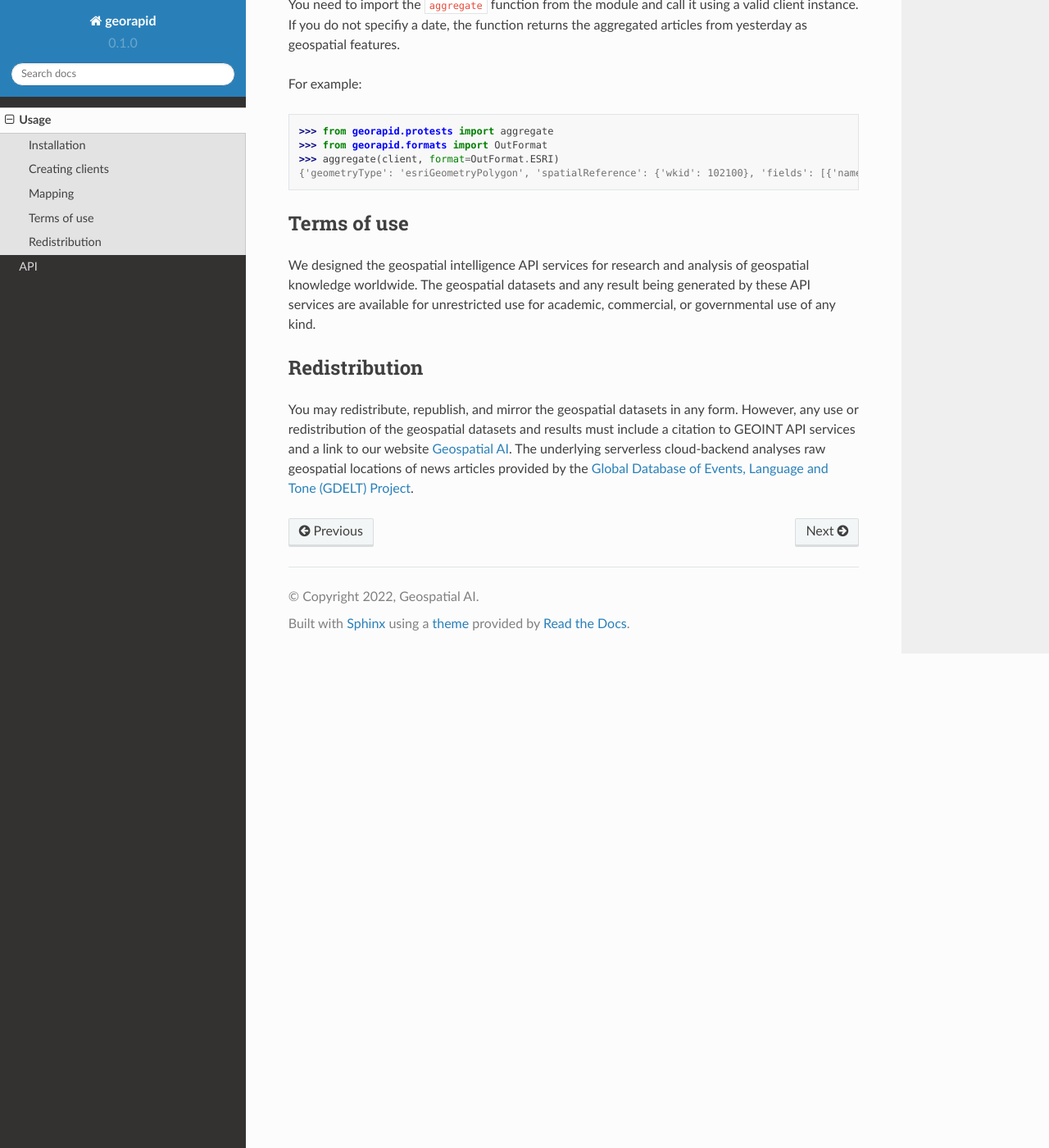
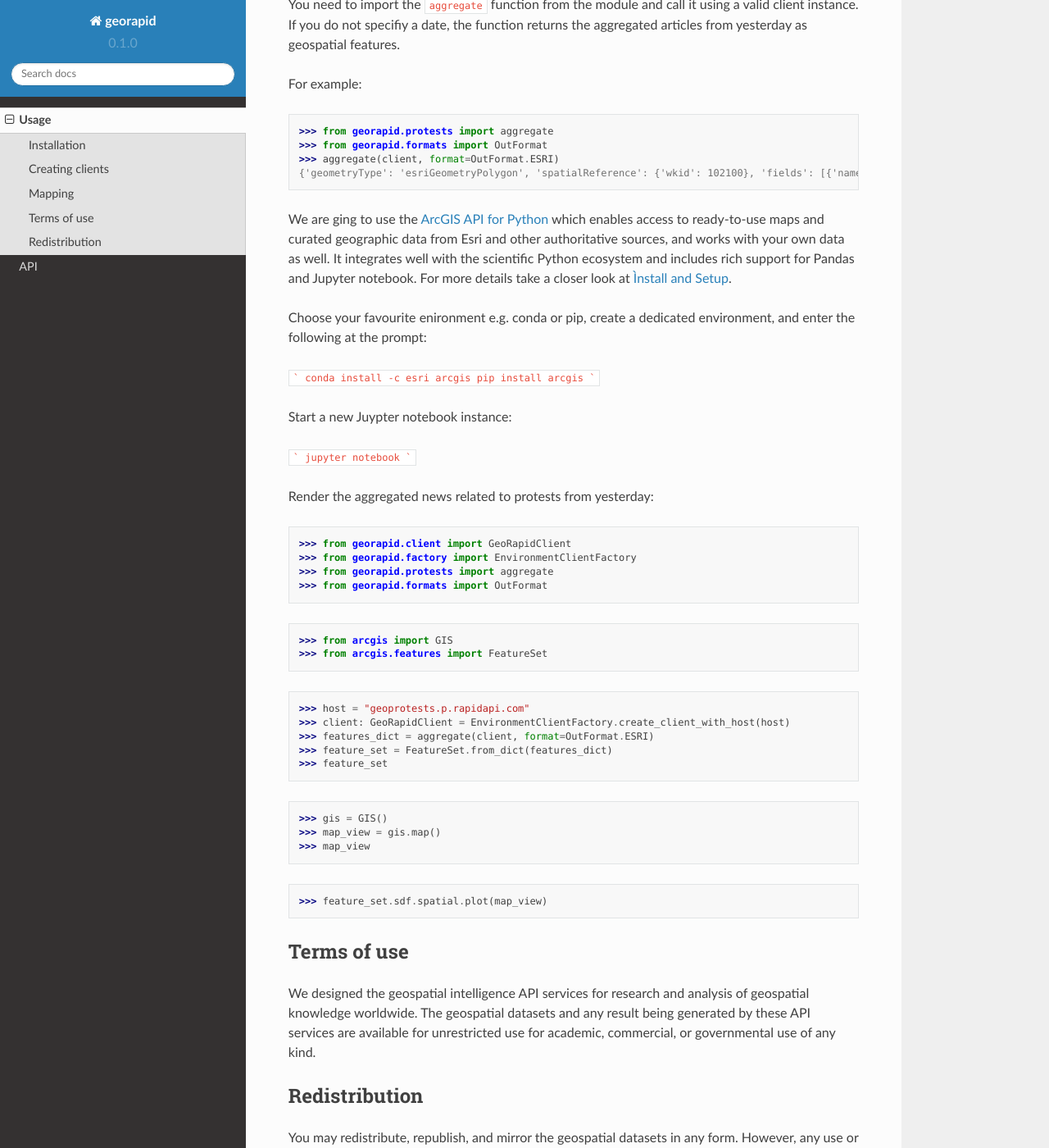
Before and after one commit to Geospatial-AI-DE/georapid-py, a Sphinx documentation site: the page built from docs/source/usage.rst, in a window 1280 px wide and 1400 px high, scrolled down 1920 px. Shown: the whole window at 82% size. Built offline with Sphinx 7.4.7 and the Read the Docs theme 2.0.0, drawn with Linux system fonts in a browser that asks for light colours.

Commit message:
:books: Describe the mapping using ArcGIS

````diff
--- a/docs/source/usage.rst
+++ b/docs/source/usage.rst
@@ -86,6 +86,46 @@ For example:
 >>> aggregate(client, format=OutFormat.ESRI)
 {'geometryType': 'esriGeometryPolygon', 'spatialReference': {'wkid': 102100}, 'fields': [{'name': 'count', 'type': 'esriFieldTypeInteger'}, {'name': 'timestamp', 'type': 'esriFieldTypeDate'}], 'features': ...
 
+
+We are ging to use the `ArcGIS API for Python <https://developers.arcgis.com/python>`__ which enables access to ready-to-use maps and curated geographic data from Esri and other authoritative sources, and works with your own data as well.
+It integrates well with the scientific Python ecosystem and includes rich support for Pandas and Jupyter notebook.
+For more details take a closer look at `Ìnstall and Setup <https://developers.arcgis.com/python/guide/install-and-set-up>`__.
+
+Choose your favourite enironment e.g. conda or pip, create a dedicated environment, and enter the following at the prompt:
+
+```
+conda install -c esri arcgis
+pip install arcgis
+```
+
+Start a new Juypter notebook instance:
+
+```
+jupyter notebook
+```
+
+Render the aggregated news related to protests from yesterday:
+
+>>> from georapid.client import GeoRapidClient
+>>> from georapid.factory import EnvironmentClientFactory
+>>> from georapid.protests import aggregate
+>>> from georapid.formats import OutFormat
+
+>>> from arcgis import GIS
+>>> from arcgis.features import FeatureSet
+
+>>> host = "geoprotests.p.rapidapi.com"
+>>> client: GeoRapidClient = EnvironmentClientFactory.create_client_with_host(host)
+>>> features_dict = aggregate(client, format=OutFormat.ESRI)
+>>> feature_set = FeatureSet.from_dict(features_dict)
+>>> feature_set
+
+>>> gis = GIS()
+>>> map_view = gis.map()
+>>> map_view
+
+>>> feature_set.sdf.spatial.plot(map_view)
+
 Terms of use
 ------------
 We designed the geospatial intelligence API services for research and analysis of geospatial knowledge worldwide.
````
